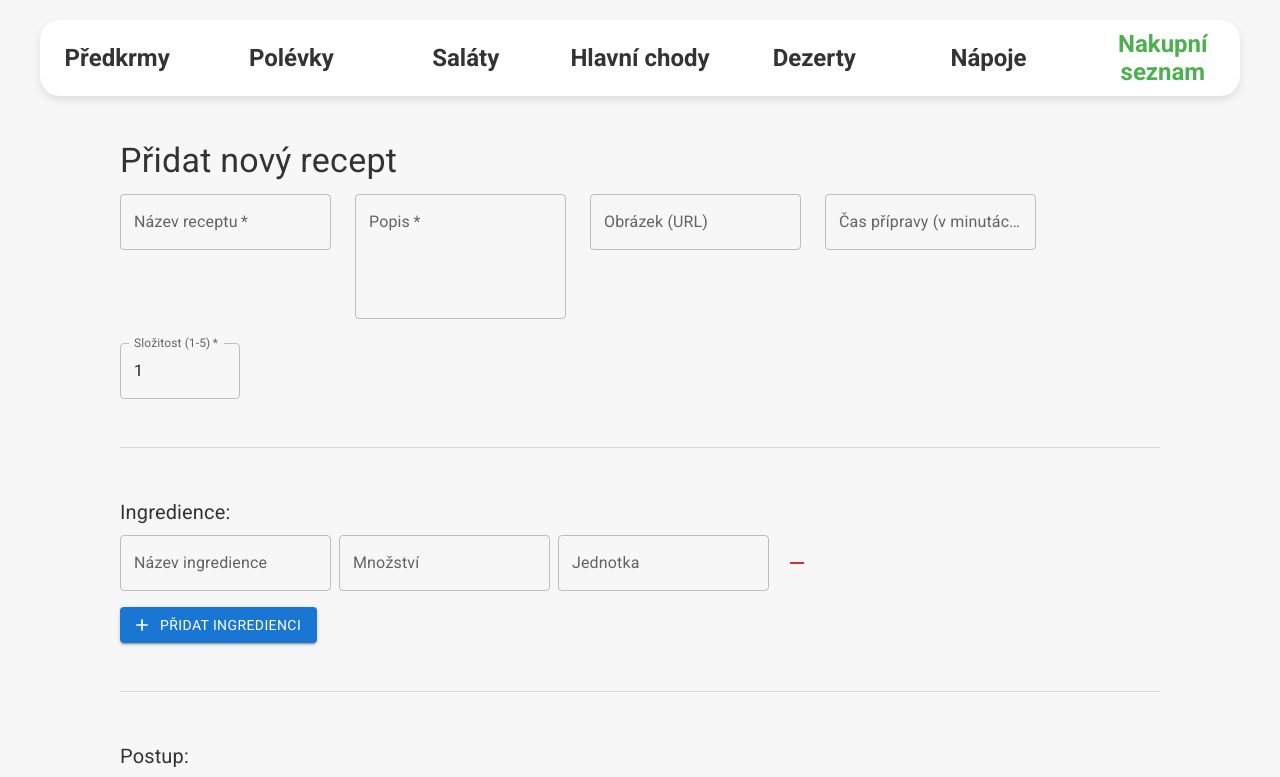
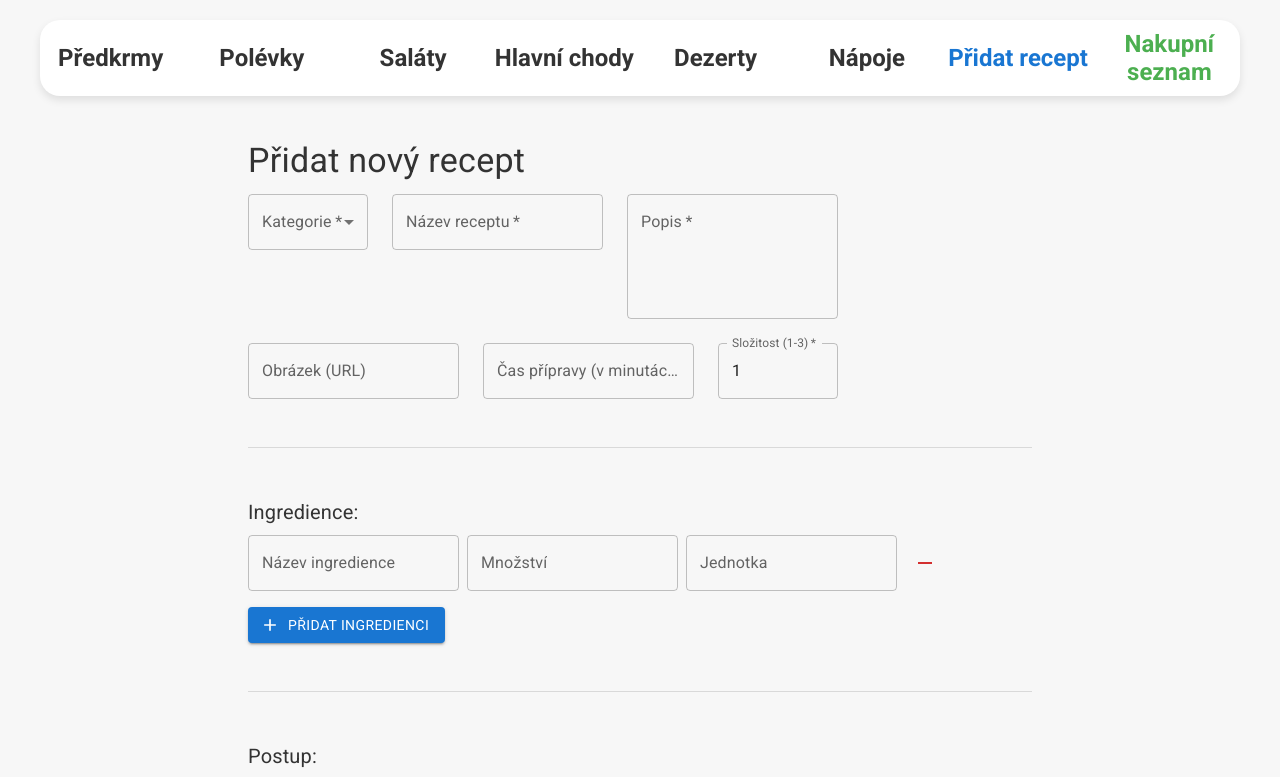
Before and after one commit to T0mmyS13/navareno, a React (Vite) app: page /new-recipe in a window 1280 px wide. Shown: the top 777 px of the page. Built offline with nearby package versions, Linux system fonts and the light colour scheme.

Commit message:
Load recipe categories into localStorage and update recipe handling in components

```diff
--- a/src/App.jsx
+++ b/src/App.jsx
@@ -6,6 +6,9 @@ import RecipeDetail from "./pages/RecipeDetail";
 import HeaderLink from "./atoms/HeaderLink.jsx";
 import AddRecipePage from "./pages/NewRecipe.jsx";
 import Cart from "./pages/Cart.jsx";
+import loadCategoriesToLocalStorage from "./utils/loadCategoriesToLocalStorage.js";
+
+loadCategoriesToLocalStorage();
 
 const App = () => {
     return (
--- a/src/atoms/HeaderLink.jsx
+++ b/src/atoms/HeaderLink.jsx
@@ -10,7 +10,7 @@ const HeaderLink = () => {
         { title: "Hlavní chody", link: "/hlavni-chody" },
         { title: "Dezerty", link: "/dezerty" },
         { title: "Nápoje", link: "/napoje" },
-        //{ title: "Přidat recept", link: "/new-recipe" },
+        { title: "Přidat recept", link: "/new-recipe" },
         { title: "Nakupní seznam", link: "/cart" },
     ];
 
--- a/src/pages/CategoryPage.jsx
+++ b/src/pages/CategoryPage.jsx
@@ -27,11 +27,9 @@ const CategoryPage = () => {
 
     // Načítání receptů při změně kategorie
     useMemo(() => {
-        fetch(`/recipes/${category}.json`)
-            .then((response) => response.json())
-            .then((data) => {
-                // Aktualizace načtených receptů s uloženým hodnocením z localStorage
-                const updatedRecipes = data.map((recipe) => {
+        const storedRecipes = localStorage.getItem(category);
+        if (storedRecipes) {
+            const parsedRecipes = JSON.parse(storedRecipes).map((recipe) => {
                     const savedRating = localStorage.getItem(`rating-${recipe.title}`);
                     const savedVotes = localStorage.getItem(`votes-${recipe.title}`);
                     const averageRating = savedRating ? parseFloat(savedRating).toFixed(1) : recipe.rating;
@@ -43,9 +41,10 @@ const CategoryPage = () => {
                         ratingsCount: votes,
                     };
                 });
-                setRecipes(updatedRecipes);
-            })
-            .catch((error) => console.error("Chyba při načítání receptů:", error));
+            setRecipes(parsedRecipes);
+        } else {
+            console.error("Žádné recepty nebyly nalezeny v localStorage pro kategorii:", category);
+        }
     }, [category]);
 
     // Vytvoření seřazeného seznamu receptů na základě zvoleného kritéria
--- a/src/pages/NewRecipe.jsx
+++ b/src/pages/NewRecipe.jsx
@@ -1,5 +1,5 @@
 import React, { useState } from "react";
-import { TextField, Button, Box, Typography, Grid, IconButton, Divider } from "@mui/material";
+import { TextField, Button, Box, Typography, Grid, IconButton, Divider,MenuItem } from "@mui/material";
 import { Add, Remove } from "@mui/icons-material";
 
 const AddRecipePage = () => {
@@ -9,8 +9,8 @@ const AddRecipePage = () => {
     const [instructions, setInstructions] = useState([""]);
     const [time, setTime] = useState("");
     const [difficulty, setDifficulty] = useState(1);
+    const [category, setCategory] = useState("");
     const [image, setImage] = useState("");
-
     const handleAddIngredient = () => {
         setIngredients([...ingredients, { name: "", quantity: "", unit: "" }]);
     };
@@ -33,6 +33,11 @@ const AddRecipePage = () => {
 
     const handleSubmit = (e) => {
         e.preventDefault();
+
+        const normalizedCategory = category
+            .normalize("NFD")
+            .replace(/[\u0300-\u036f]/g, ""); // Remove diacritics
+
         const newRecipe = {
             title,
             description,
@@ -43,17 +48,44 @@ const AddRecipePage = () => {
             image,
             rating: null,
         };
-        console.log("Nový recept:", newRecipe);
+
+        // Retrieve existing recipes for the normalized category
+        const storedRecipes = JSON.parse(localStorage.getItem(normalizedCategory)) || [];
+
+        // Add the new recipe to the list
+        const updatedRecipes = [...storedRecipes, newRecipe];
+
+        // Save the updated list back to localStorage
+        localStorage.setItem(normalizedCategory, JSON.stringify(updatedRecipes));
+
+        alert("Recept byl úspěšně přidán!");
     };
 
     return (
-        <Box sx={{ padding: 3, maxWidth: "85%", margin: "auto" }}>
+        <Box sx={{ padding: 3, maxWidth: "65%", margin: "auto" }}>
             <Typography variant="h4" gutterBottom>
                 Přidat nový recept
             </Typography>
 
             <form onSubmit={handleSubmit}>
                 <Grid container spacing={3}>
+                    <Grid item xs={12}>
+                        <TextField
+                            select
+                            label="Kategorie"
+                            variant="outlined"
+                            value={category}
+                            onChange={(e) => setCategory(e.target.value)}
+                            sx={{ minWidth: 120 }}
+                            required
+                        >
+                            {["předkrmy","polévky","saláty", "hlavní chody", "dezerty","nápoje"].map((option) => (
+                                <MenuItem key={option} value={option}>
+                                    {option.charAt(0).toUpperCase() + option.slice(1)}
+                                </MenuItem>
+                            ))}
+                        </TextField>
+                    </Grid>
                     {/* Název, popis, obrázek, odkaz */}
                     <Grid item xs={12}>
                         <TextField
@@ -103,11 +135,11 @@ const AddRecipePage = () => {
                     </Grid>
                     <Grid item xs={12} sm={6}>
                         <TextField
-                            label="Složitost (1-5)"
+                            label="Složitost (1-3)"
                             variant="outlined"
                             fullWidth
                             type="number"
-                            inputProps={{ min: 1, max: 5 }}
+                            inputProps={{ min: 1, max: 3 }}
                             value={difficulty}
                             onChange={(e) => setDifficulty(e.target.value)}
                             required
--- a/src/pages/RecipeDetail.jsx
+++ b/src/pages/RecipeDetail.jsx
@@ -18,18 +18,16 @@ const RecipeDetail = () => {
 
     // Funkce pro načítání dat receptu podle kategorie a názvu
     const fetchRecipe = () => {
-        fetch(`/recipes/${category}.json`)
-            .then((response) => response.json())
-            .then((data) => {
-                const foundRecipe = data.find(
+        const storedRecipes = JSON.parse(localStorage.getItem(category)) || [];
+        const foundRecipe = storedRecipes.find(
                     (r) => r.title.toLowerCase() === recipeName.toLowerCase()
                 );
                 if (foundRecipe) {
                     setRecipe(foundRecipe);
                     setAdjustedIngredients(foundRecipe.ingredients); // Nastavíme i základní ingredience
+        } else {
+            console.error("Recept nebyl nalezen.");
                 }
-            })
-            .catch((error) => console.error("Chyba při načítání receptu:", error));
     };
 
     // Pokud recept není načtený, spustíme jeho načítání
--- a/src/styles/HeaderLink.css
+++ b/src/styles/HeaderLink.css
@@ -2,8 +2,8 @@
     display: grid;
     align-items: center;
     justify-items: center;
-    grid-template-columns: repeat(7, 1fr); /* vsechny položky na řádku */
-    gap: 20px; /* Zvýšení mezery mezi položkami */
+    grid-template-columns: repeat(8, 1fr); /* vsechny položky na řádku */
+    gap: 10px; /* Zvýšení mezery mezi položkami */
     margin: 20px auto; /* Center the component */
     padding: 10px 0;
     background-color: #ffffff;
--- /dev/null
+++ b/src/utils/loadCategoriesToLocalStorage.js
@@ -0,0 +1,28 @@
+
+const loadCategoriesToLocalStorage = async () => {
+    const categories = ["predkrmy", "polevky", "salaty", "hlavni-chody", "dezerty", "napoje"]; // Add your categories here
+
+    for (const category of categories) {
+        // Check if the category already exists in localStorage
+        if (localStorage.getItem(category)) {
+            console.log(`${category} already exists in localStorage. Skipping...`);
+            continue;
+        }
+
+        try {
+            const response = await fetch(`/recipes/${category}.json`);
+            if (!response.ok) {
+                console.error(`Failed to fetch ${category}.json:`, response.statusText);
+                continue;
+            }
+
+            const data = await response.json();
+            localStorage.setItem(category, JSON.stringify(data));
+            console.log(`Loaded ${category} into localStorage.`);
+        } catch (error) {
+            console.error(`Error loading ${category}.json:`, error);
+        }
+    }
+};
+
+export default loadCategoriesToLocalStorage;
```
